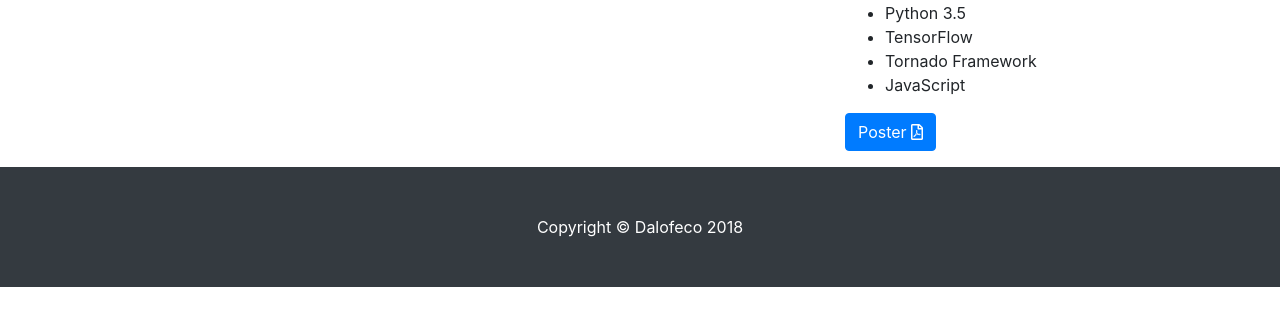
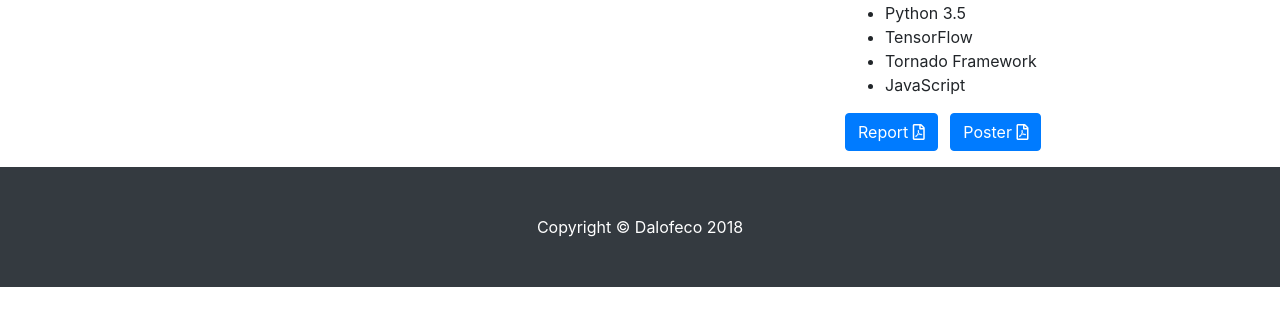
Before and after one commit to dalofeco/VideoClassifier, a website: page docs/index.html in a window 1280 px wide. Shown: the part 474-800 px from the top of the page. Drawn offline with Linux system fonts and the light colour scheme.

Commit message:
Add report to github pages

```diff
--- a/docs/index.html
+++ b/docs/index.html
@@ -72,6 +72,9 @@
           </ul>
           <ul class="list-inline dev-icons">
               <li class="list-inline-item">
+                  <a href="res/report.pdf" target="_blank" class="btn btn-primary">Report <i class="far fa-file-pdf"></i></a>
+              </li>
+              <li class="list-inline-item">
                   <a href="res/poster.pdf" target="_blank" class="btn btn-primary">Poster <i class="far fa-file-pdf"></i></a>
               </li>
           </ul>
```
Also changed, not shown: 1 other file.
